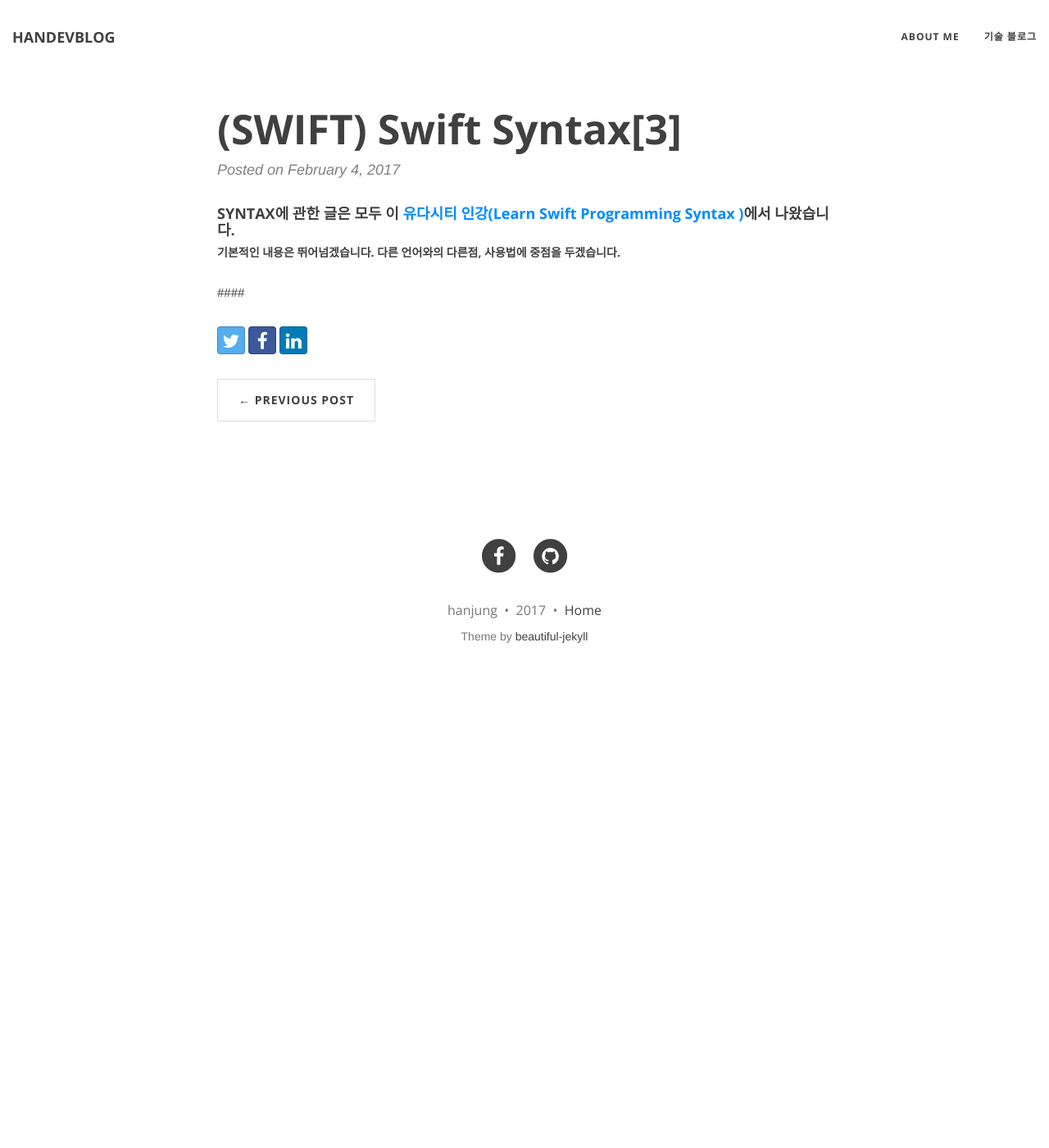
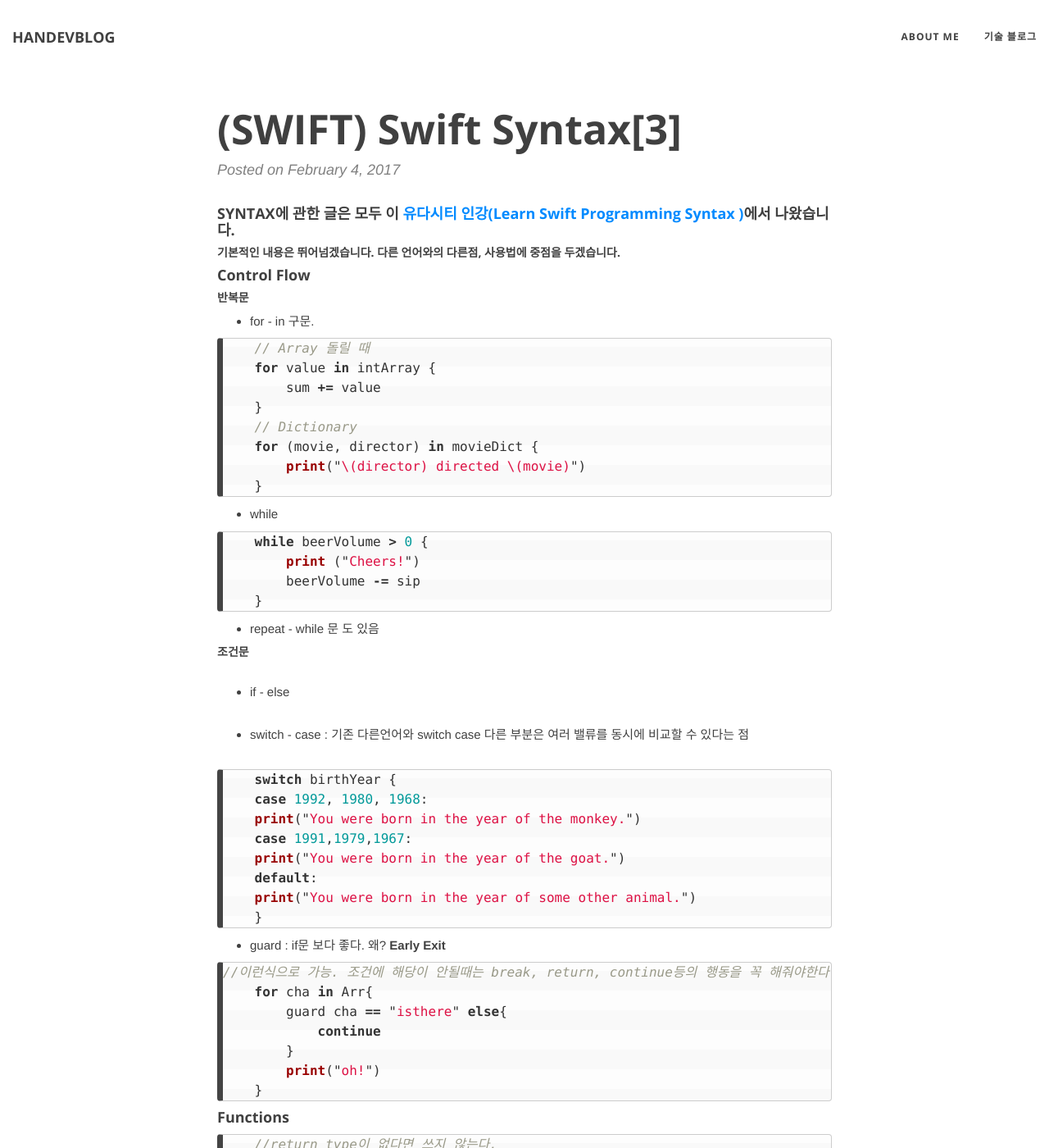
Before and after one commit to hanjungv/hanjungv.github.io, a Jekyll site: the page built from _posts/2017-02/04/2017-02-04-2_Swift_Swift_Syntex3.markdown, in a window 1280 px wide and 1400 px high. Shown: the whole window at 82% size. Built offline with Jekyll 4.4.1, drawn with Linux system fonts in a browser that asks for light colours; nearby versions of some CDN libraries; comment, search, counter and statistics services are not loaded; some of the changed text lies outside the part shown.

Commit message:
post update

````diff
--- a/_posts/2017-02/04/2017-02-04-2_Swift_Swift_Syntex3.markdown
+++ b/_posts/2017-02/04/2017-02-04-2_Swift_Swift_Syntex3.markdown
@@ -10,4 +10,76 @@ categories: SWIFT
 
 ##### 기본적인 내용은 뛰어넘겠습니다. 다른 언어와의 다른점, 사용법에 중점을 두겠습니다.
 
-####
+#### Control Flow
+
+##### 반복문 <br/>
+* for - in 구문.
+
+```javascript
+    // Array 돌릴 때
+    for value in intArray {
+        sum += value
+    }
+    // Dictionary
+    for (movie, director) in movieDict {
+        print("\(director) directed \(movie)")
+    }
+```
+
+* while
+
+```javascript
+    while beerVolume > 0 {
+        print ("Cheers!")
+        beerVolume -= sip
+    }
+```
+
+* repeat - while 문 도 있음
+
+##### 조건문 <br/>
+* if - else
+
+* switch - case : 기존 다른언어와 switch case 다른 부분은 여러 밸류를 동시에 비교할 수 있다는 점
+
+```javascript
+    switch birthYear {
+    case 1992, 1980, 1968:
+    print("You were born in the year of the monkey.")
+    case 1991,1979,1967:
+    print("You were born in the year of the goat.")
+    default:
+    print("You were born in the year of some other animal.")
+    }
+```
+
+* guard : if문 보다 좋다. 왜? **Early Exit**
+
+```javascript
+//이런식으로 가능. 조건에 해당이 안될때는 break, return, continue등의 행동을 꼭 해줘야한다.
+    for cha in Arr{
+        guard cha == "isthere" else{
+            continue
+        }
+        print("oh!")
+    }
+```
+
+#### Functions
+
+```javascript
+    //return type이 없다면 쓰지 않는다.
+    func functionName (parameterName: parameterType) -> returnType {
+        statements to execute
+        return object
+    }
+```
+
+#### classes, Properties and method
+* 기본적으로 사용하는 것은 똑같!
+
+Level  |  Class | App/FrameWork | World
+:-----:|:------:|:-----:|:-----:
+ public | Y | Y | Y
+ internal | Y | Y | N
+ private | Y | N | N
````
